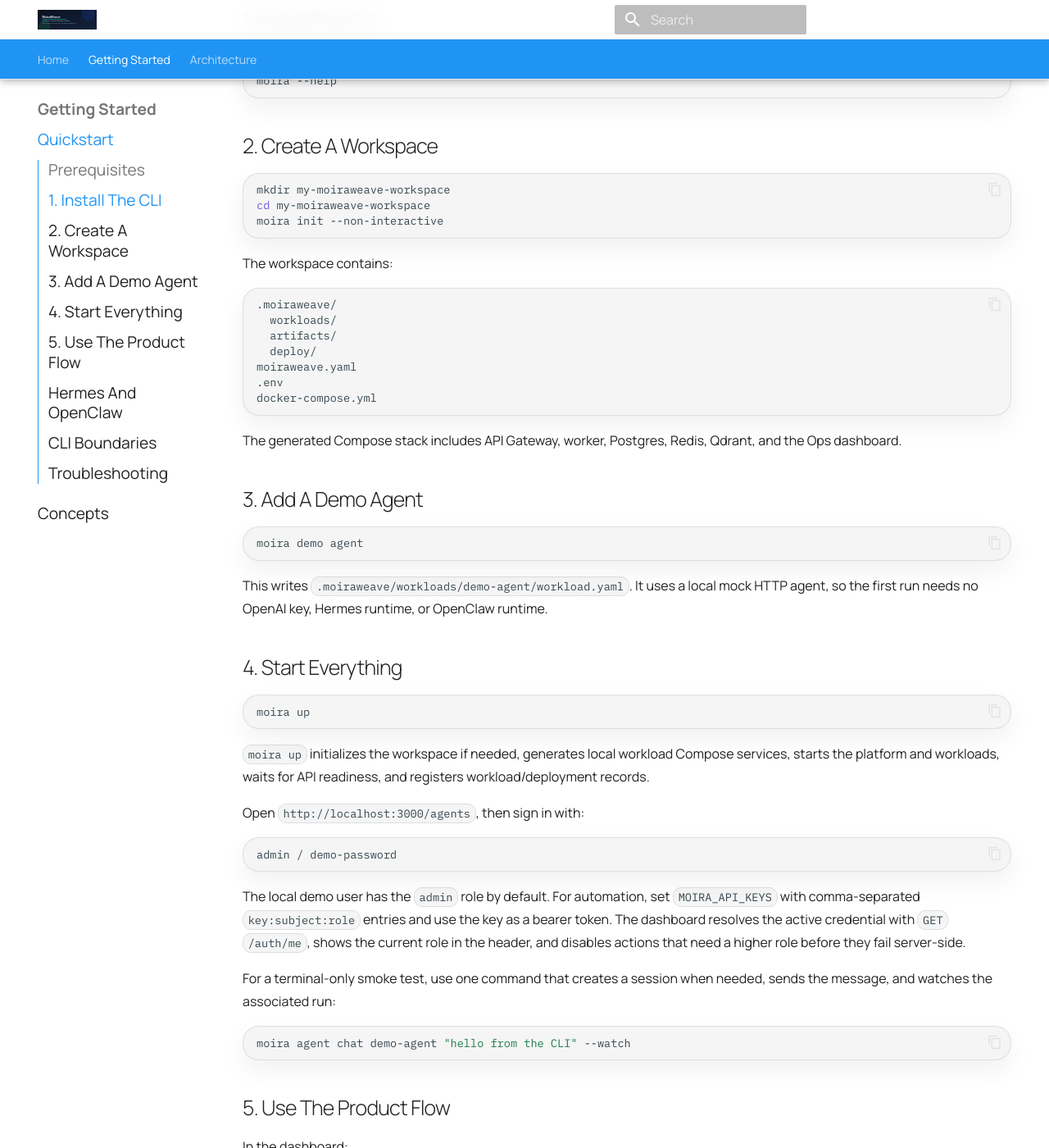
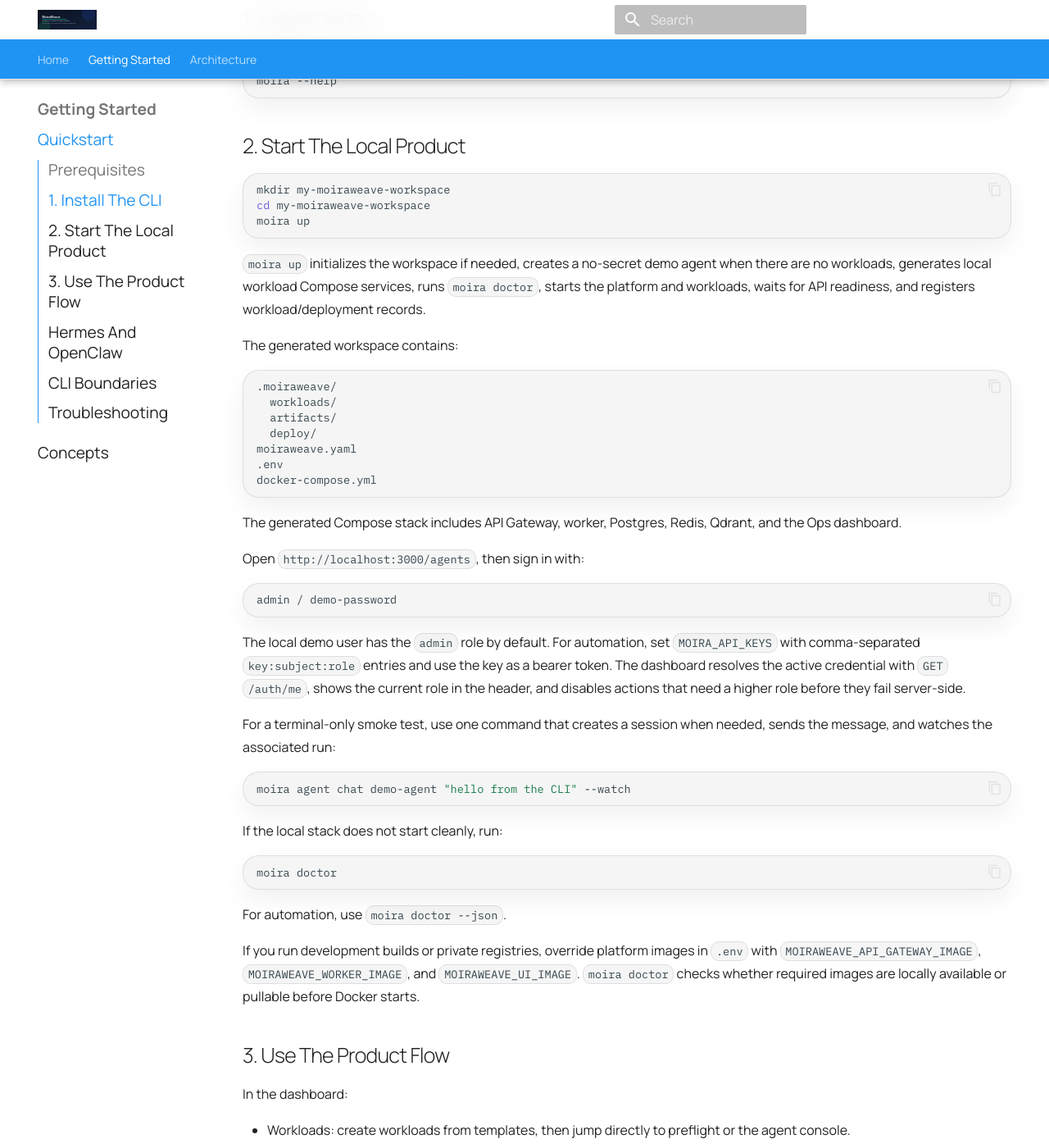
Before and after one commit to moiraweave-labs/moiraweave-docs, an MkDocs documentation site: the page built from docs/quickstart.md, in a window 1280 px wide and 1400 px high, scrolled down 508 px. Shown: the whole window at 82% size. Built offline with MkDocs 1.6.1 and Material for MkDocs 9.7.7, drawn with Linux system fonts in a browser that asks for light colours; comment, search, counter and statistics services are not loaded; some of the changed text lies outside the part shown.

````diff
--- a/docs/quickstart.md
+++ b/docs/quickstart.md
@@ -16,15 +16,20 @@ uv tool install moiraweave-cli
 moira --help
 ```
 
-## 2. Create A Workspace
+## 2. Start The Local Product
 
 ```bash
 mkdir my-moiraweave-workspace
 cd my-moiraweave-workspace
-moira init --non-interactive
+moira up
 ```
 
-The workspace contains:
+`moira up` initializes the workspace if needed, creates a no-secret demo agent
+when there are no workloads, generates local workload Compose services, runs
+`moira doctor`, starts the platform and workloads, waits for API readiness, and
+registers workload/deployment records.
+
+The generated workspace contains:
 
 ```text
 .moiraweave/
@@ -38,26 +43,6 @@ docker-compose.yml
 
 The generated Compose stack includes API Gateway, worker, Postgres, Redis,
 Qdrant, and the Ops dashboard.
-
-## 3. Add A Demo Agent
-
-```bash
-moira demo agent
-```
-
-This writes `.moiraweave/workloads/demo-agent/workload.yaml`. It uses a local
-mock HTTP agent, so the first run needs no OpenAI key, Hermes runtime, or
-OpenClaw runtime.
-
-## 4. Start Everything
-
-```bash
-moira up
-```
-
-`moira up` initializes the workspace if needed, generates local workload Compose
-services, starts the platform and workloads, waits for API readiness, and
-registers workload/deployment records.
 
 Open `http://localhost:3000/agents`, then sign in with:
 
@@ -78,7 +63,20 @@ needed, sends the message, and watches the associated run:
 moira agent chat demo-agent "hello from the CLI" --watch
 ```
 
-## 5. Use The Product Flow
+If the local stack does not start cleanly, run:
+
+```bash
+moira doctor
+```
+
+For automation, use `moira doctor --json`.
+
+If you run development builds or private registries, override platform images in
+`.env` with `MOIRAWEAVE_API_GATEWAY_IMAGE`, `MOIRAWEAVE_WORKER_IMAGE`, and
+`MOIRAWEAVE_UI_IMAGE`. `moira doctor` checks whether required images are locally
+available or pullable before Docker starts.
+
+## 3. Use The Product Flow
 
 In the dashboard:
 
@@ -103,7 +101,9 @@ create workload -> deploy/connect runtime -> interact -> observe -> correct
 
 ## Hermes And OpenClaw
 
-For real agent runtimes, create them from the UI templates or CLI manifests:
+For real agent runtimes, create them from the UI templates or CLI manifests.
+`moira init` and `moira demo agent` remain available when you want explicit
+setup steps, but they are not required for the first local demo.
 
 ```bash
 moira workload new hermes \
@@ -143,8 +143,10 @@ controller/operator.
 | Symptom | Likely cause | Fix |
 | --- | --- | --- |
 | `moira` command not found | CLI is not installed in the active shell | Re-run `uv tool install moiraweave-cli` |
-| `moira up` cannot start containers | Docker is stopped or the port is busy | Start Docker and check ports 8000/3000/5432/6379 |
-| `moira up` reports missing environment variables | Required workload secrets are not available locally | Run `moira secrets list`, then add the missing names to `.env` or export them |
+| `moira up` stops before Docker starts | `moira doctor` found a blocking local issue | Fix the ERROR rows from `moira doctor`, then rerun `moira up` |
+| `moira up` cannot start containers | Docker is stopped or the port is busy | Run `moira doctor`, start Docker, and check ports 8000/3000/5432/6379 |
+| `moira doctor` reports container images unavailable | The image is private, unpublished, or the registry login is missing | Publish/login to the registry or override `MOIRAWEAVE_*_IMAGE` in `.env` |
+| `moira up` reports missing environment variables | Required workload secrets are not available locally | Run `moira doctor` or `moira secrets list`, then add missing names to `.env` or export them |
 | Login fails | Local demo password was overridden | Check `DEMO_USERNAME` and `DEMO_PASSWORD` in `.env` |
 | API request returns `403` | The token role is too limited | Use an `operator` or `admin` token for mutating actions |
 | Workload is created but not healthy | Runtime service is missing or not reachable | Use Operations preflight and workload logs |
--- a/mkdocs.yml
+++ b/mkdocs.yml
@@ -79,6 +79,7 @@ nav:
       - Overview: architecture.md
       - Agent Operations: agent-ops-architecture.md
       - Agent Runtime Integrations: agent-runtime-integrations.md
+      - Runtime Ownership: runtime-ownership.md
       - Repository Structure: repo-structure.md
 
 markdown_extensions:
````
Also changed, not shown: docs/runtime-ownership.md (added, +48 -0 lines).
